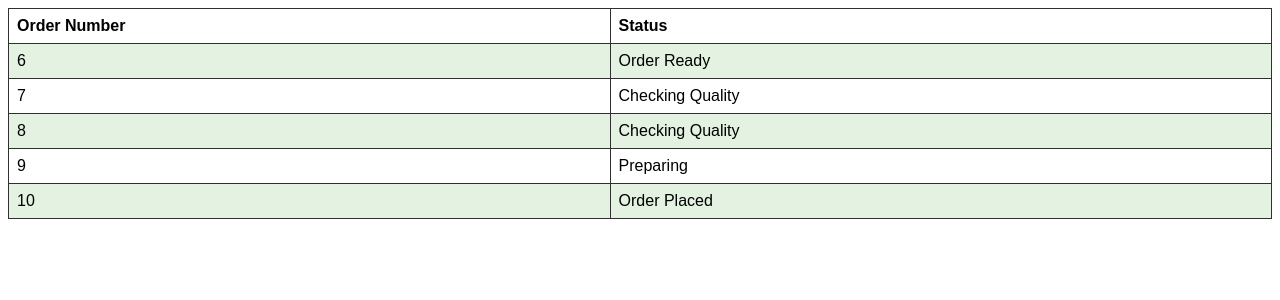
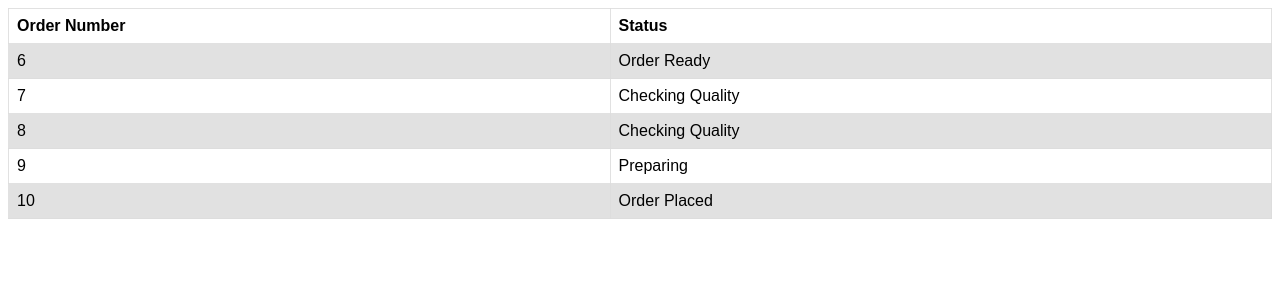
Before and after one commit to Yasen-Alchev/GroupProject7.1, a Flask app: template project/templates/customerscreen.html in a window 1280 px wide. Shown: the top 300 px of the page. Run offline with Flask 3, Linux system fonts and the light colour scheme; the template is opened without the code that fills it, so the values that code supplies are empty.

Commit message:
changed colours

```diff
--- a/project/static/css/Mario&Luigi.css
+++ b/project/static/css/Mario&Luigi.css
@@ -5,11 +5,11 @@ table {
 }
 
 td, th {
-    border: 1px solid #313030;
+    border: 1px solid #dddd;
     text-align: left;
     padding: 8px;
 }
 
 tr:nth-child(even) {
-    background-color: #6cb96531;
+    background-color: #dddd;
 }
--- a/project/static/css/customerscreen.css
+++ b/project/static/css/customerscreen.css
@@ -6,11 +6,11 @@ table {
 }
 
 td, th {
-  border: 1px solid #313030;
+  border: 1px solid #dddd;
   text-align: left;
   padding: 8px;
 }
 
 tr:nth-child(even) {
-  background-color: #6cb96531;
+  background-color: #dddd;
 }
```
